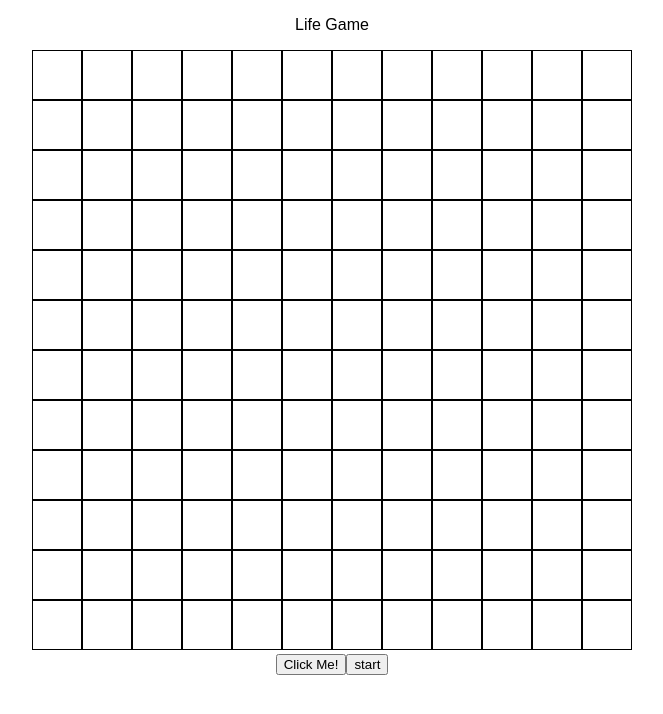
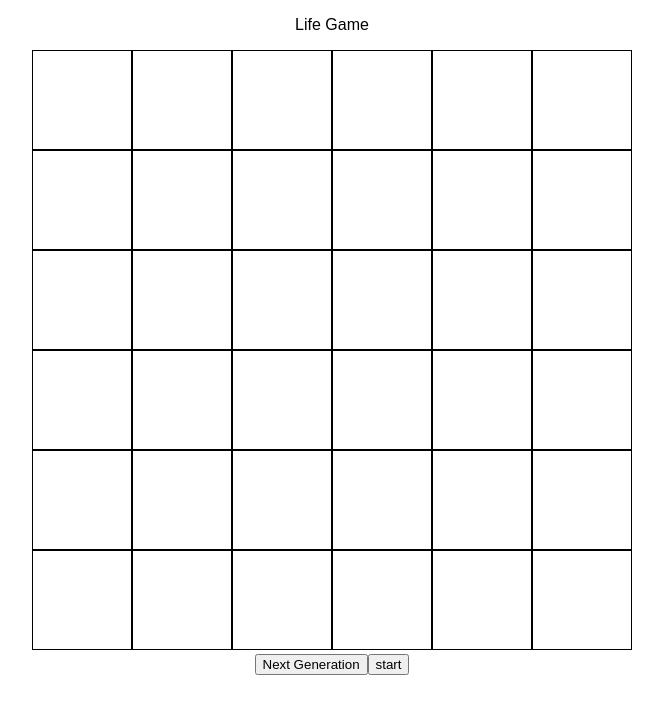
Before and after one commit to taweb/conway-game-of-life, a React (Create React App) app: page / in a window 1280 px wide. Shown: the top 714 px of the page, without its empty margins (308-971 px from the left). Built offline with nearby package versions, Linux system fonts and the light colour scheme.

Commit message:
refactor and tidy

```diff
--- a/src/App.jsx
+++ b/src/App.jsx
@@ -8,7 +8,7 @@ class App extends Component {
     return (
       <div className="App">
         <p>Life Game</p>
-        <Grid cellSize={50} />
+        <Grid cellSize={100} />
         <Controls />
       </div>
     );
--- a/src/components/Cell.jsx
+++ b/src/components/Cell.jsx
@@ -26,8 +26,6 @@ const printNeighbours = (id, widthGrid) => {
 	console.log(`se: ${southeast}`);
 
 }
-
-
 
 class Cell extends Component {
 	constructor(props){
--- a/src/components/Controls.jsx
+++ b/src/components/Controls.jsx
@@ -4,32 +4,38 @@ class Controls extends Component {
 	constructor(props){
 		super(props);
 		this.onClick = this.onClick.bind(this);
-		this.autoGenerate = this.autoGenerate.bind(this);
+		this.setAutoGeneration = this.setAutoGeneration.bind(this);
 		this.toggleAutoGeneration = this.toggleAutoGeneration.bind(this);
 	}
 
 	onClick(){
-	const { auto } = this.props;
-	auto ? this.toggleAutoGeneration(auto) : this.props.nextGeneration();
-		// this.props.nextGeneration();
+		const { auto } = this.props;
+		auto ?
+			this.toggleAutoGeneration()
+			:
+			this.props.nextGeneration();
 	}
 
-	toggleAutoGeneration(setting){
+	toggleAutoGeneration(){
+		const { auto } = this.props;
 		this.props.toggleAutoGeneration();
-		this.autoGenerate(setting);
+		this.setAutoGeneration(auto);
 	}
 
-	autoGenerate(setting) {
-		!setting ? this.update = setInterval(this.props.nextGeneration, 1000) : null;
-		!setting ? this.update : clearInterval(this.update);
+	setAutoGeneration(setting) {
+		!setting ?
+			this.update = setInterval(this.props.nextGeneration, 100)
+			:
+			clearInterval(this.update);
 	}
 
 	render() {
+		const { auto } = this.props;
 		return (
 			<div>
-				<button onClick={this.onClick}>Click Me!</button>
-				<button onClick={() => this.toggleAutoGeneration(this.props.auto)}>
-					{!this.props.auto ? "start" : "stop"}
+				<button onClick={this.onClick}>Next Generation</button>
+				<button onClick={this.toggleAutoGeneration}>
+					{!auto ? "start" : "stop"}
 				</button>
 
 			</div>
```
